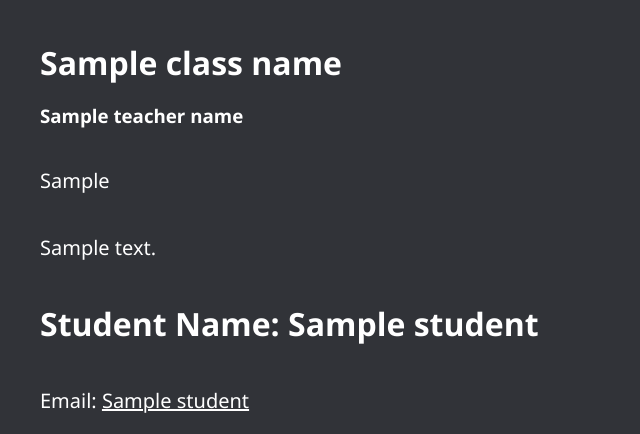
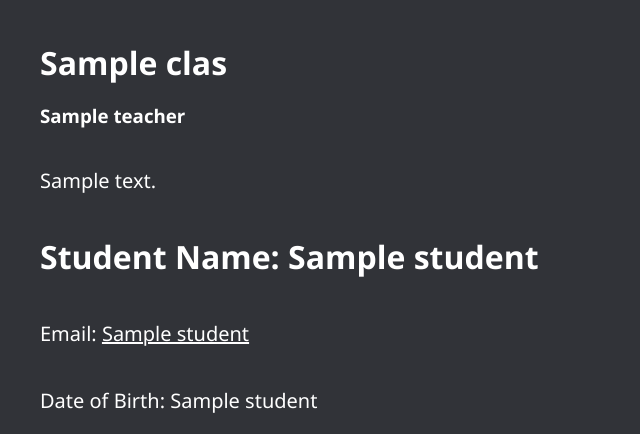
Before and after one commit to 20kzhan/YDRC-Website, a Flask app: template templates/enrollment.html in a window 1280 px wide. Shown: the part 84-518 px from the top of the page, without its empty margins (0-640 px from the left). Run offline with Flask 3, Linux system fonts and the light colour scheme; the template is opened without the code that fills it: most values are stand-ins (such as "Sample title", 1, 10 or a date in 2020).

Commit message:
update enrollments

```diff
--- a/app.py
+++ b/app.py
@@ -581,6 +581,8 @@
         student = cursor.fetchone()
         cursor.execute("SELECT * FROM classes WHERE class_id = ?", (enrollment[2],))
         class_ = cursor.fetchone()
+        cursor.execute("SELECT * FROM teachers WHERE teacher_id = ?", (class_[1],))
+        teacher = cursor.fetchone()
 
     if not enrollment:
         flash(f'Enrollment not found. Please try again.')
@@ -603,7 +605,8 @@
                            points=enrollment[3],
                            approved=enrollment[4],
                            student=student,
-                           class_=class_)
+                           class_=class_,
+                           teacher=teacher)
 
 def teacher_owns_class(teacher_id, class_id):
     with sqlite3.connect("YDRC.db") as db:
--- a/templates/enrollment.html
+++ b/templates/enrollment.html
@@ -42,9 +42,8 @@
             {% endif %}
             {% endwith %}
 
-            <h1 class="class-title">{{ class_name }}</h1>
-            <h3 class="teacher-name">{{ teacher_name }}</h3>
-            <p class="teacher-intro">{{ teacher_intro }}</p>
+            <h1 class="class-title">{{ class_[0] }}</h1>
+            <h3 class="teacher-name">{{ teacher[1] }}</h3>
             <p class="class-description">{{ class_description }}</p>
             <h1 class="student-name">Student Name: {{ student[1] }}</h1>
             <p class="student-email">Email: <a href="mailto:{{ student[2] }}">{{ student[2] }}</a></p>
```
